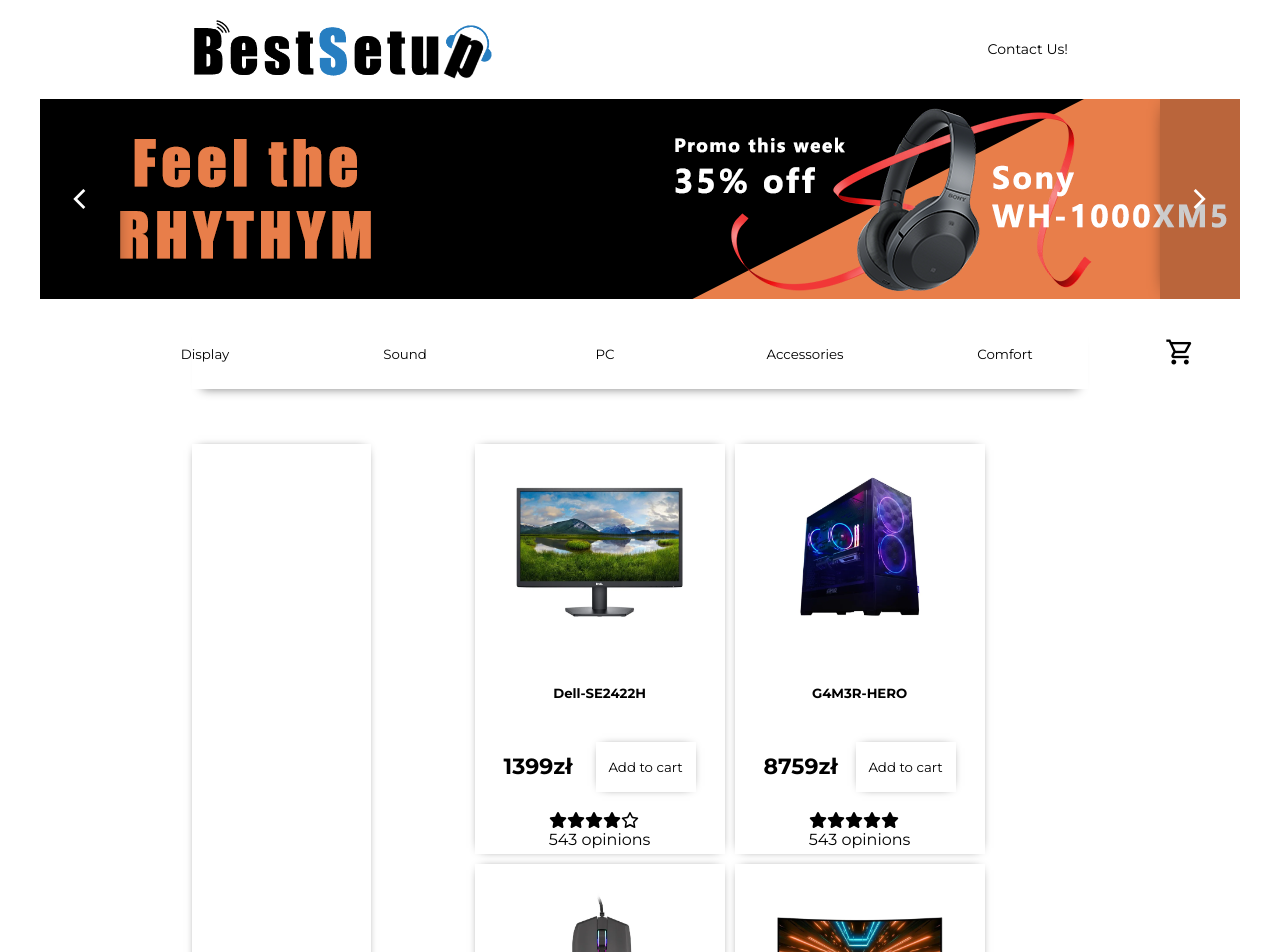
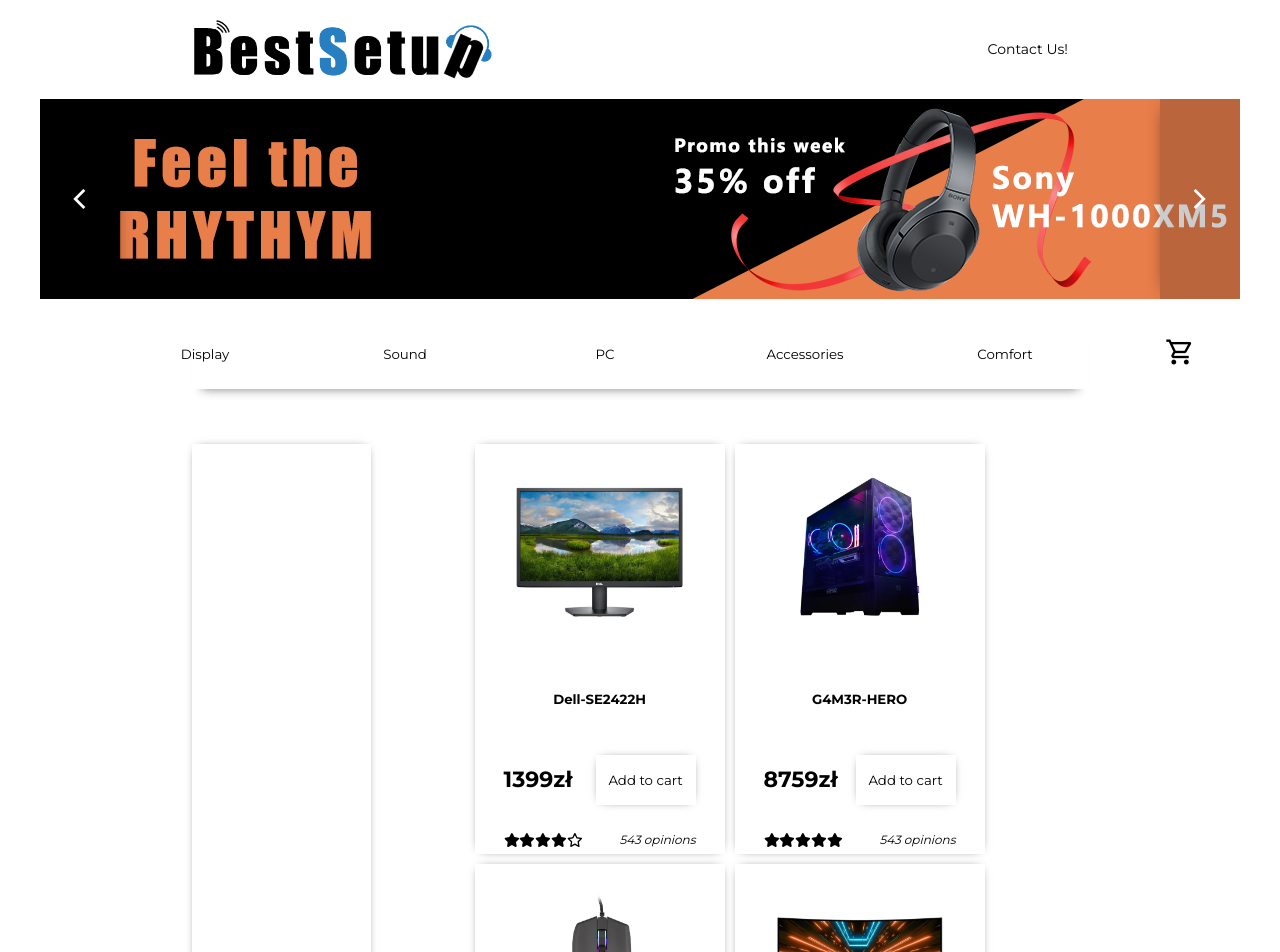
Before and after one commit to rezio3/best-setup-online-shop, a React (Create React App) app: page / in a window 1280 px wide. Shown: the top 952 px of the page. Built offline with nearby package versions, Linux system fonts and the light colour scheme.

Commit message:
style stars and opinions

```diff
--- a/src/style/css/productsHomePage.css
+++ b/src/style/css/productsHomePage.css
@@ -40,11 +40,17 @@
   width: 100px;
   height: 50px;
 }
-.products-container .product-box__stars-container {
+.products-container .product-box__stars-and-opinions-container {
   width: 80%;
   display: flex;
+  justify-content: space-between;
+  align-items: center;
 }
-.products-container .product-box__stars-container .highlight {
+.products-container .product-box__stars-and-opinions-container .highlight {
   color: rgb(0, 0, 0);
-  font-size: 18px;
+  font-size: 14px;
 }
+.products-container .product-box__opinions-span {
+  font-size: 12px;
+  font-style: italic;
+}
--- a/src/style/productsHomePage.scss
+++ b/src/style/productsHomePage.scss
@@ -40,13 +40,21 @@
 			width: 100px;
 			height: 50px;
 		}
-		&__stars-container {
+		&__stars-and-opinions-container {
 			width: 80%;
 			display: flex;
+			justify-content: space-between;
+			align-items: center;
+			.stars-container {
+			}
 			.highlight {
 				color: rgb(0, 0, 0);
-				font-size: 18px;
+				font-size: 14px;
 			}
+		}
+		&__opinions-span {
+			font-size: 12px;
+			font-style: italic;
 		}
 	}
 }
```
